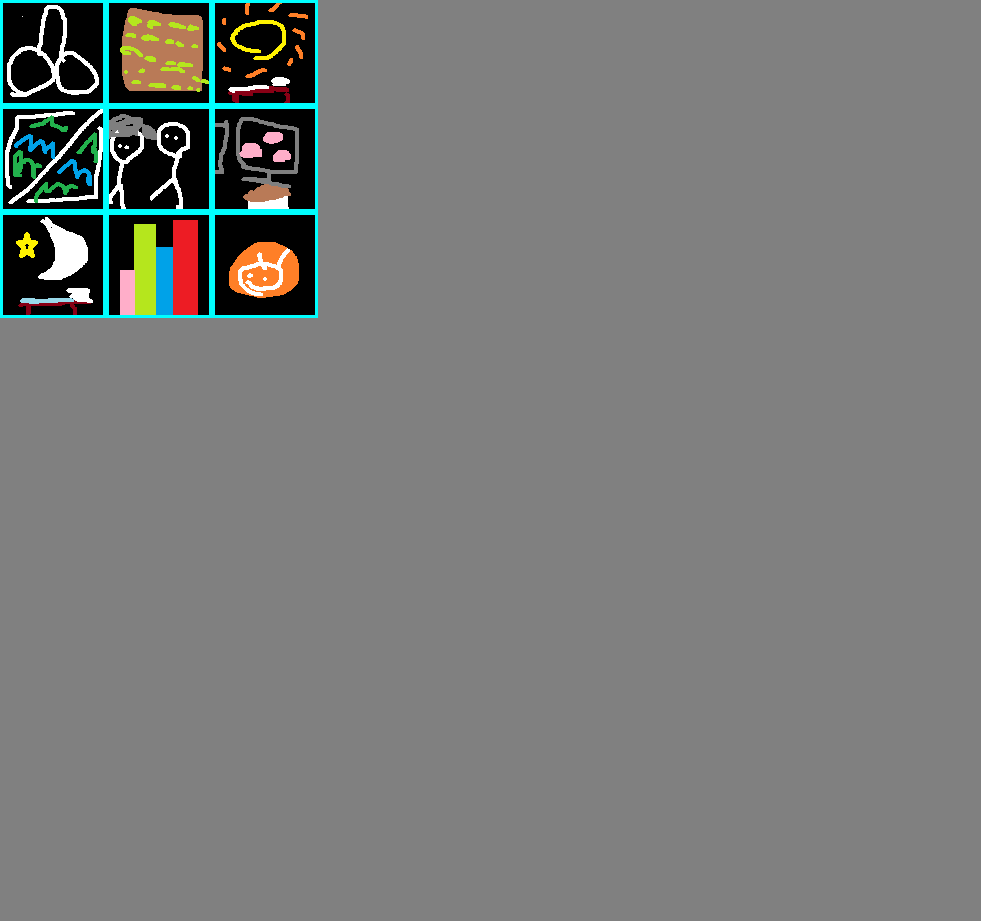
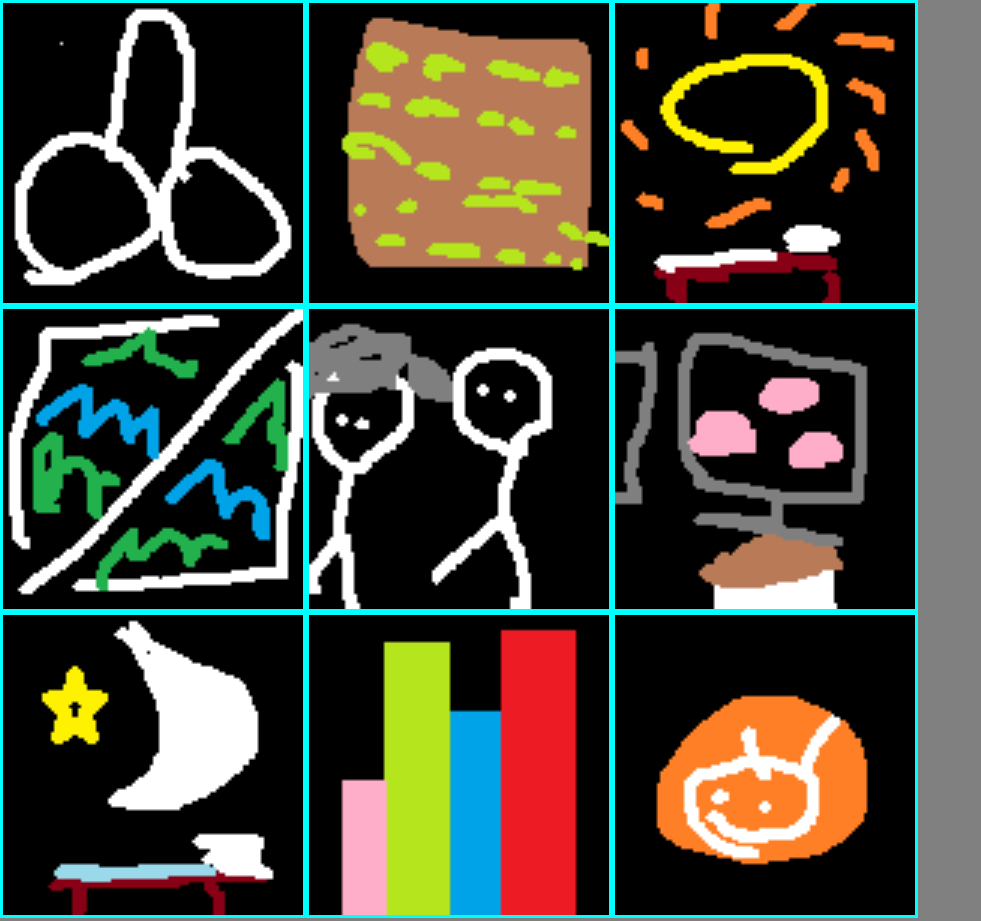
Before and after one commit to hunnypotpotatobutt/activityTracker, a plain HTML site: page index.html in a window 1280 px wide. Shown: the top 921 px of the page, without its empty margins (0-981 px from the left). Drawn offline with Linux system fonts and the light colour scheme.

Commit message:
Add files via upload

```diff
--- a/stylesheet.css
+++ b/stylesheet.css
@@ -32,8 +32,8 @@ overflow: hidden;
     color:white
 }
 .activityPics {
-    height: 100;
-    width: 100;
+    height: 300;
+    width: 300;
     border: 3px solid cyan;
 
 }
```
